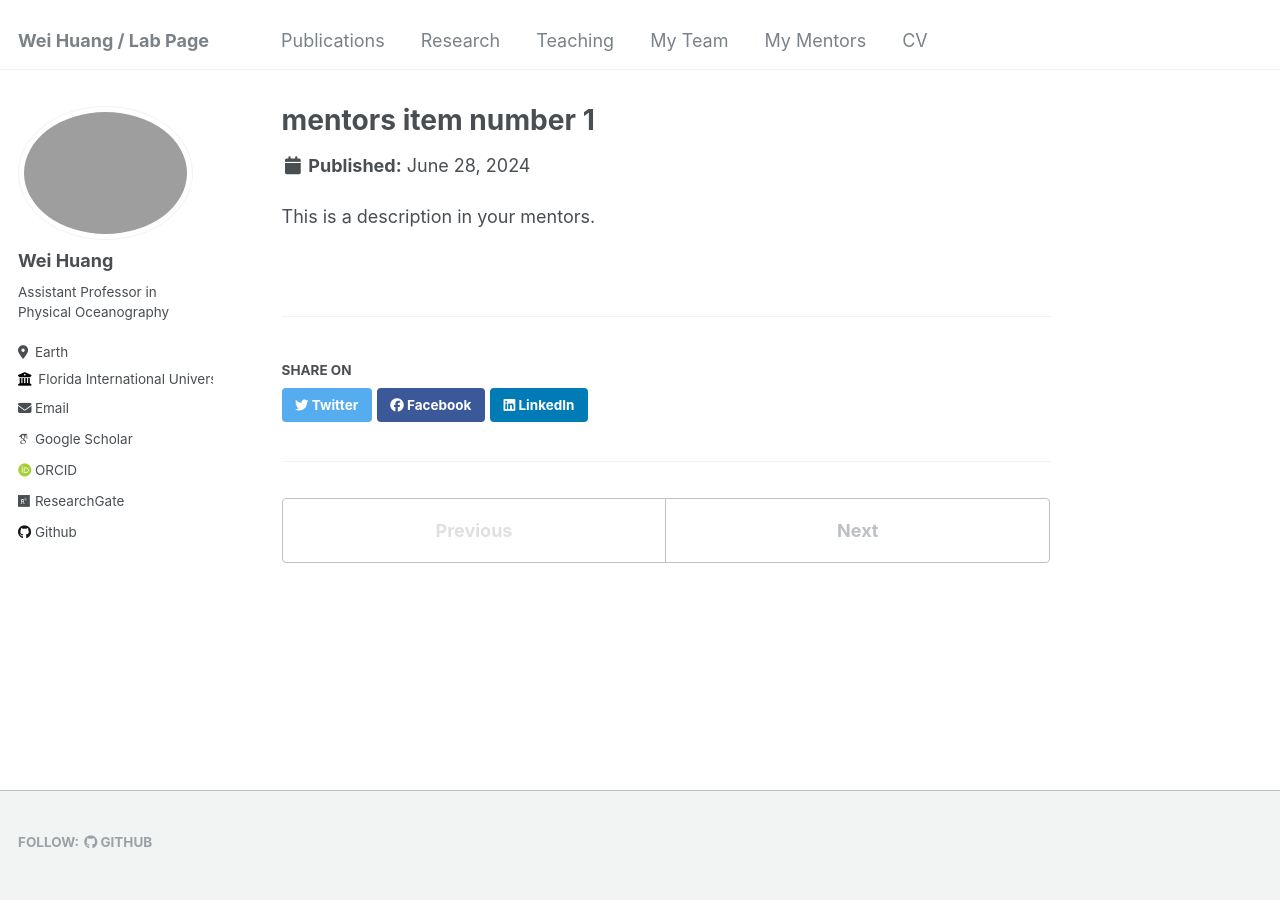
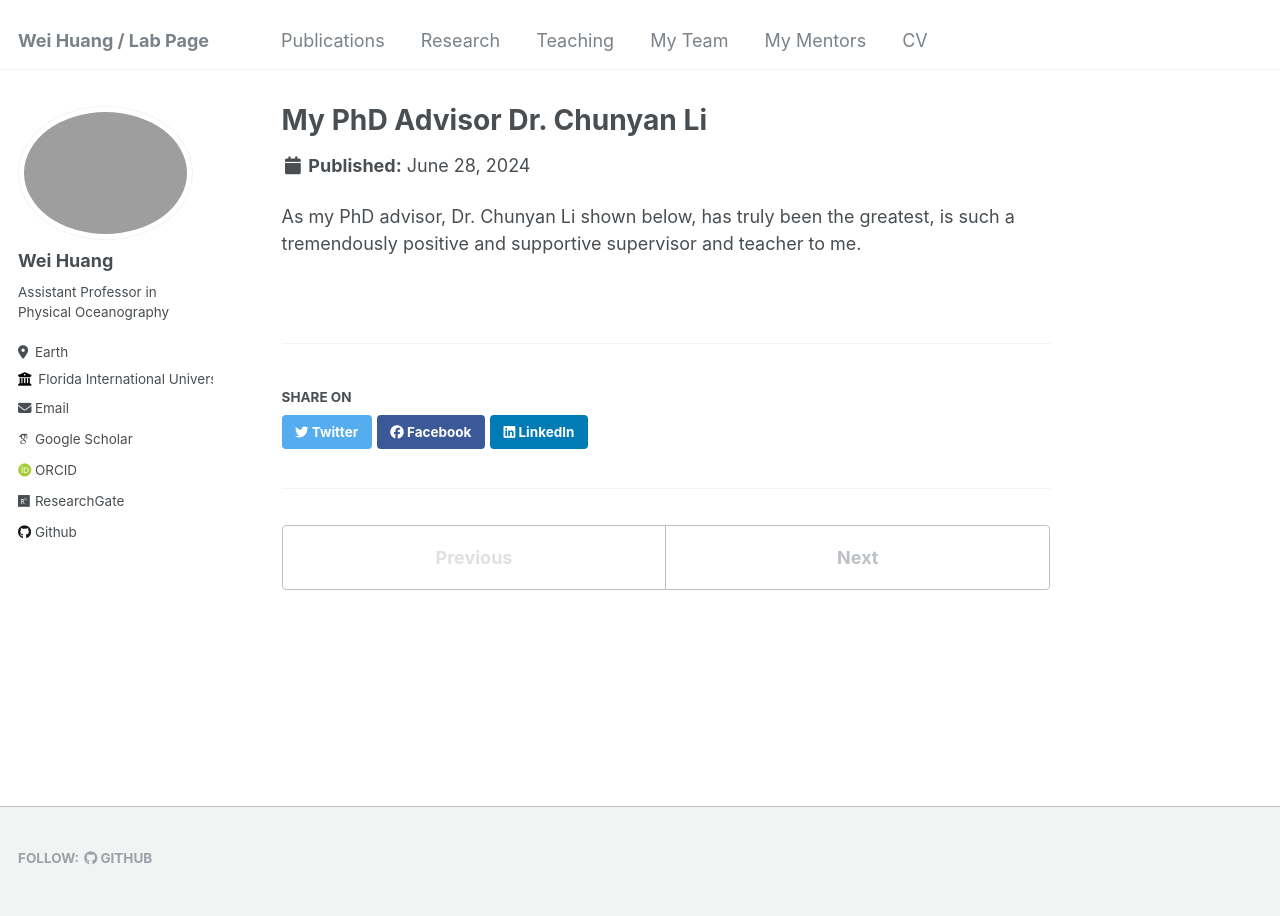
Before and after one commit to huang96169/huang96169.github.io, a Jekyll site: the page built from _mentors/mentors-1.md, in a window 1280 px wide. Built offline with Jekyll 4.4.1, drawn with Linux system fonts in a browser that asks for light colours; some web fonts are replaced.

Commit message:
Update mentors-1.md

```diff
--- a/_mentors/mentors-1.md
+++ b/_mentors/mentors-1.md
@@ -1,8 +1,8 @@
 ---
-title: "mentors item number 1"
-short: Short description of mentors item number 1
+title: "My PhD Advisor Dr. Chunyan Li"
+short: My PhD Advisor Dr. Chunyan Li
 excerpt: "<img src='/images/Mentor_DrLi.jpg'>"
 collection: mentors
 ---
 
-This is a description in your mentors.
+As my PhD advisor, Dr. Chunyan Li shown below, has truly been the greatest, is such a tremendously positive and supportive supervisor and teacher to me.
```
